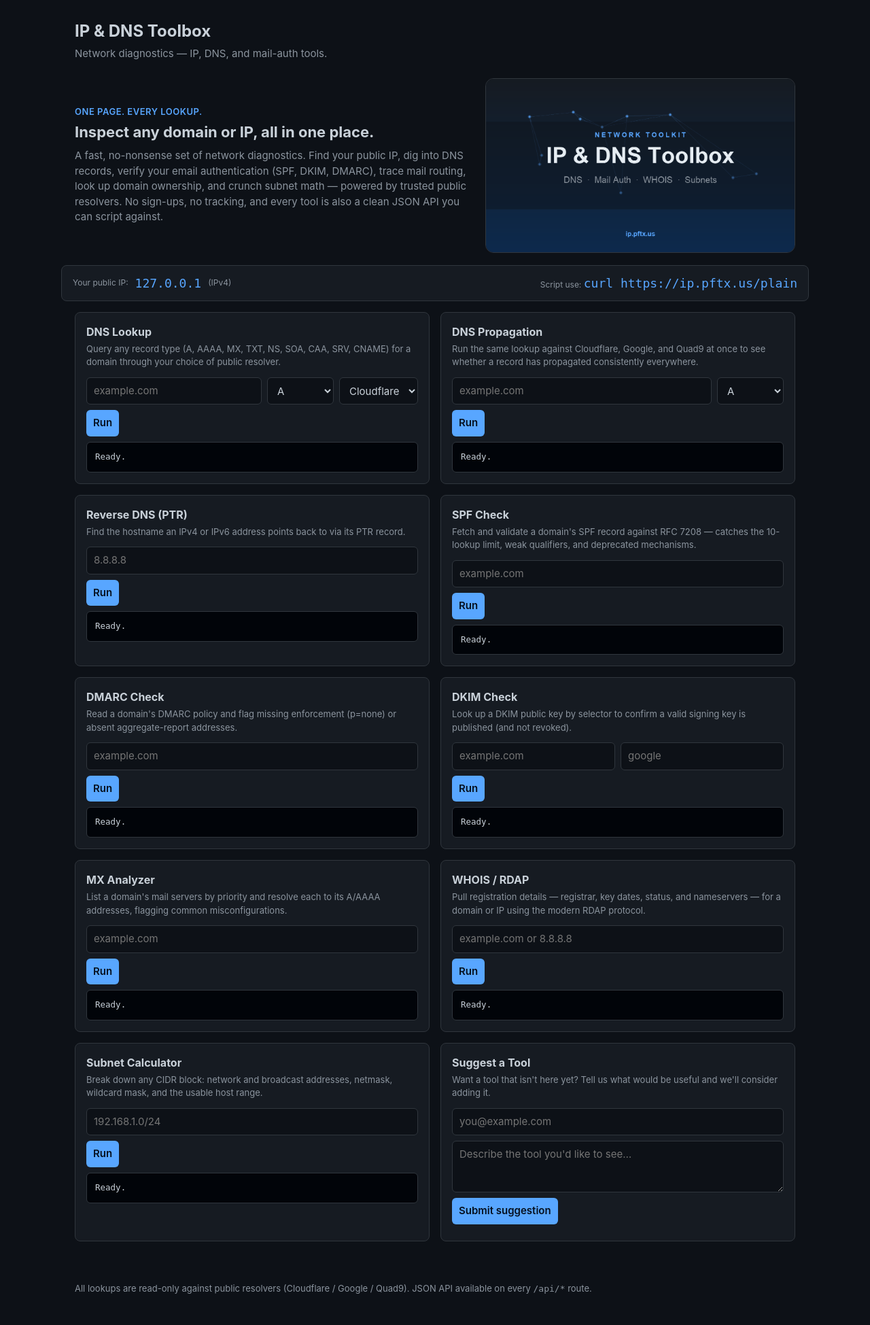
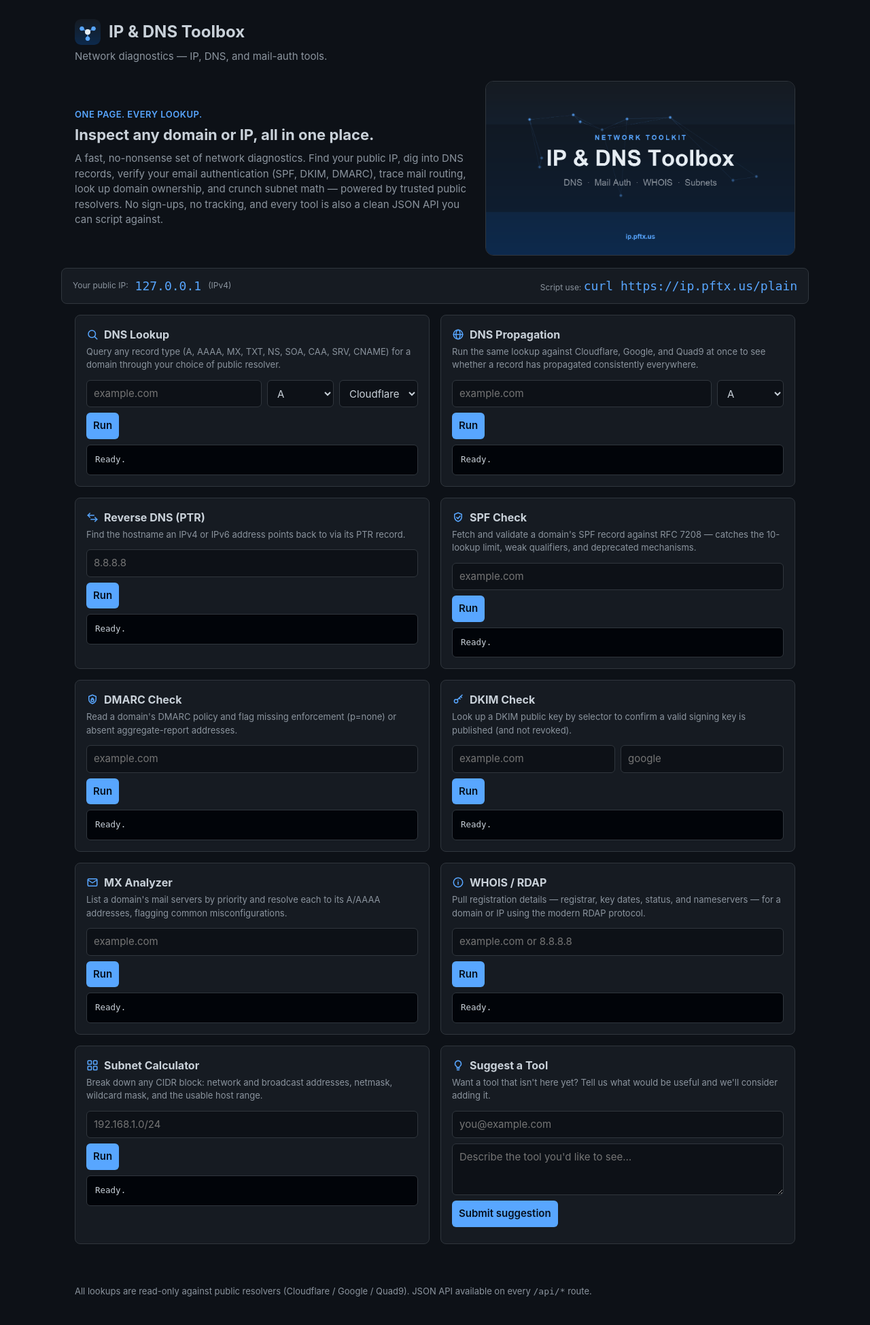
Before and after one commit to cmivxx/iptoolbox, a Flask app: page / in a window 1280 px wide. Shown: the whole page at 68% size. Before the commit the page ends 1903 px from the top, so only its background shows below. Run offline with Flask 3, Linux system fonts and the light colour scheme.

Commit message:
ui: favicon, social share (OG/Twitter) tags, header logo, per-tool icons
- Brand mark (static/icon.png + 180/32) used for favicon, apple-touch-icon,
  and header logo
- Open Graph + Twitter card meta so shared links unfurl with the hero image
- Inline SVG icon in every tool card header (and the suggestion box)

```diff
--- a/templates/index.html
+++ b/templates/index.html
@@ -4,6 +4,27 @@
 <meta charset="utf-8">
 <meta name="viewport" content="width=device-width, initial-scale=1">
 <title>IP &amp; DNS Toolbox</title>
+<meta name="description" content="Free network diagnostics: public IP, DNS lookups, SPF/DKIM/DMARC, MX, WHOIS, and subnet tools — no sign-ups, with a JSON API on every route.">
+
+<link rel="icon" type="image/png" sizes="32x32" href="/static/favicon-32.png">
+<link rel="icon" href="/static/icon.png">
+<link rel="apple-touch-icon" href="/static/icon-180.png">
+
+<!-- Open Graph -->
+<meta property="og:type" content="website">
+<meta property="og:url" content="https://ip.pftx.us/">
+<meta property="og:title" content="IP &amp; DNS Toolbox">
+<meta property="og:description" content="Public IP, DNS lookups, mail-auth (SPF/DKIM/DMARC), MX, WHOIS, and subnet tools — all in one place.">
+<meta property="og:image" content="https://ip.pftx.us/static/hero.png">
+<meta property="og:image:width" content="1200">
+<meta property="og:image:height" content="675">
+
+<!-- Twitter -->
+<meta name="twitter:card" content="summary_large_image">
+<meta name="twitter:title" content="IP &amp; DNS Toolbox">
+<meta name="twitter:description" content="Public IP, DNS lookups, mail-auth (SPF/DKIM/DMARC), MX, WHOIS, and subnet tools — all in one place.">
+<meta name="twitter:image" content="https://ip.pftx.us/static/hero.png">
+
 <style>
   :root {
     --bg: #0d1117; --panel: #161b22; --border: #30363d;
@@ -13,8 +34,10 @@
   body { margin: 0; background: var(--bg); color: var(--text);
     font: 15px/1.5 -apple-system, BlinkMacSystemFont, "Segoe UI", Roboto, sans-serif; }
   header { padding: 28px 20px 4px; max-width: 1100px; margin: 0 auto; }
-  h1 { margin: 0 0 4px; font-size: 24px; }
-  header p { margin: 0; color: var(--muted); }
+  .brand { display: flex; align-items: center; gap: 12px; }
+  .brand .logo { width: 38px; height: 38px; border-radius: 9px; display: block; }
+  h1 { margin: 0; font-size: 24px; }
+  header p { margin: 6px 0 0; color: var(--muted); }
 
   /* Marketing hero — drop an image at static/hero.png and it replaces the placeholder */
   .hero { max-width: 1100px; margin: 8px auto 0; padding: 12px 20px;
@@ -42,7 +65,8 @@
     display: grid; grid-template-columns: repeat(2, 1fr); gap: 16px; }
   .card { background: var(--panel); border: 1px solid var(--border);
     border-radius: 8px; padding: 16px; }
-  .card h2 { margin: 0 0 4px; font-size: 16px; }
+  .card h2 { margin: 0 0 4px; font-size: 16px; display: flex; align-items: center; gap: 8px; }
+  .tico { width: 18px; height: 18px; flex: 0 0 auto; color: var(--accent); }
   .card .desc { color: var(--muted); font-size: 13px; margin: 0 0 12px; }
   .row { display: flex; gap: 8px; margin-bottom: 8px; flex-wrap: wrap; }
   input, select, button, textarea { font: inherit; padding: 8px 10px; border-radius: 6px;
@@ -66,7 +90,10 @@
 </head>
 <body>
 <header>
-  <h1>IP &amp; DNS Toolbox</h1>
+  <div class="brand">
+    <img class="logo" src="/static/icon.png" alt="">
+    <h1>IP &amp; DNS Toolbox</h1>
+  </div>
   <p>Network diagnostics — IP, DNS, and mail-auth tools.</p>
 </header>
 
@@ -105,6 +132,31 @@
 
 <script>
 const RECORD_TYPES = ["A","AAAA","CNAME","MX","TXT","NS","SOA","CAA","SRV"];
+
+const svg = inner => `<svg class="tico" viewBox="0 0 24 24" fill="none" stroke="currentColor" stroke-width="2" stroke-linecap="round" stroke-linejoin="round">${inner}</svg>`;
+const ICONS = {
+  lookup: svg(`<circle cx="11" cy="11" r="7"/><line x1="16.5" y1="16.5" x2="21" y2="21"/>`),
+  globe: svg(`<circle cx="12" cy="12" r="9"/><ellipse cx="12" cy="12" rx="4" ry="9"/><line x1="3" y1="12" x2="21" y2="12"/>`),
+  reverse: svg(`<polyline points="7 4 3 8 7 12"/><line x1="3" y1="8" x2="15" y2="8"/><polyline points="17 12 21 16 17 20"/><line x1="21" y1="16" x2="9" y2="16"/>`),
+  shieldCheck: svg(`<path d="M12 3l7 3v5c0 4.5-3 7.5-7 9-4-1.5-7-4.5-7-9V6z"/><polyline points="9 12 11.5 14.5 16 9.5"/>`),
+  shieldLock: svg(`<path d="M12 3l7 3v5c0 4.5-3 7.5-7 9-4-1.5-7-4.5-7-9V6z"/><rect x="9.5" y="11.5" width="5" height="4" rx="0.6"/><path d="M10.6 11.5v-1.1a1.4 1.4 0 0 1 2.8 0v1.1"/>`),
+  key: svg(`<circle cx="8" cy="15" r="3.5"/><line x1="10.5" y1="12.5" x2="20" y2="3"/><line x1="17" y1="6" x2="19" y2="8"/><line x1="14" y1="9" x2="16" y2="11"/>`),
+  envelope: svg(`<rect x="3" y="5" width="18" height="14" rx="2"/><polyline points="3 7 12 13 21 7"/>`),
+  info: svg(`<circle cx="12" cy="12" r="9"/><line x1="12" y1="11" x2="12" y2="16"/><circle cx="12" cy="7.6" r="0.9" fill="currentColor" stroke="none"/>`),
+  grid: svg(`<rect x="3" y="3" width="7" height="7" rx="1"/><rect x="14" y="3" width="7" height="7" rx="1"/><rect x="3" y="14" width="7" height="7" rx="1"/><rect x="14" y="14" width="7" height="7" rx="1"/>`),
+  bulb: svg(`<path d="M9.5 18h5"/><path d="M10 21h4"/><path d="M12 3a6 6 0 0 0-3.8 10.6c.8.7 1.3 1.4 1.3 2.4h5c0-1 .5-1.7 1.3-2.4A6 6 0 0 0 12 3z"/>`),
+};
+const ICON_FOR = {
+  "DNS Lookup": ICONS.lookup,
+  "DNS Propagation": ICONS.globe,
+  "Reverse DNS (PTR)": ICONS.reverse,
+  "SPF Check": ICONS.shieldCheck,
+  "DMARC Check": ICONS.shieldLock,
+  "DKIM Check": ICONS.key,
+  "MX Analyzer": ICONS.envelope,
+  "WHOIS / RDAP": ICONS.info,
+  "Subnet Calculator": ICONS.grid,
+};
 
 async function call(url, outEl) {
   outEl.textContent = "Loading…";
@@ -176,7 +228,7 @@
     const el = document.createElement("section");
     el.className = "card";
     const inputs = c.fields.map(f => `<input data-f="${f.name}" placeholder="${f.ph}">`).join("");
-    el.innerHTML = `<h2>${c.title}</h2><p class="desc">${c.desc}</p>
+    el.innerHTML = `<h2>${ICON_FOR[c.title]||""}${c.title}</h2><p class="desc">${c.desc}</p>
       <div class="row">${inputs}${c.extra||""}</div>
       <div class="row"><button>Run</button></div><pre>Ready.</pre>`;
     const out = el.querySelector("pre");
@@ -205,7 +257,7 @@
   const root = document.getElementById("cards");
   const el = document.createElement("section");
   el.className = "card";
-  el.innerHTML = `<h2>Suggest a Tool</h2>
+  el.innerHTML = `<h2>${ICONS.bulb}Suggest a Tool</h2>
     <p class="desc">Want a tool that isn't here yet? Tell us what would be useful and we'll consider adding it.</p>
     <div class="row"><input data-f="email" type="email" placeholder="you@example.com"></div>
     <div class="row"><textarea data-f="description" placeholder="Describe the tool you'd like to see…"></textarea></div>
```
Also changed, not shown: static/favicon-32.png (added), static/icon-180.png (added), static/icon.png (added).
